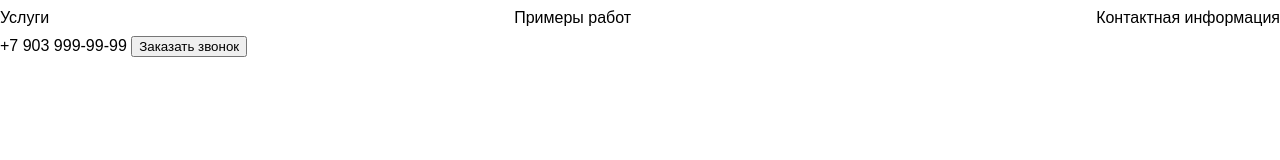
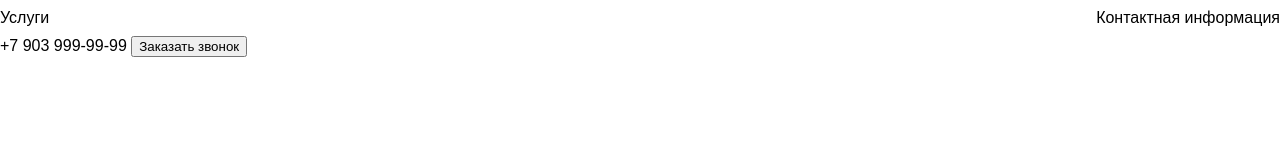
Before and after one commit to KseniyaVarlamova/special-app, a plain HTML site: page index.html in a window 1280 px wide. Drawn offline with Linux system fonts and the light colour scheme.

Commit message:
index.html changed, actions.js added

```diff
--- a/index.html
+++ b/index.html
@@ -13,7 +13,6 @@
     <header>
         <nav>
             <a href="#services">Услуги</a>
-            <a href="#portfolio">Примеры работ</a>
             <a href="#contacts">Контактная информация</a>
         </nav>
         <div>
```
Also changed, not shown: js/actions.js (renamed from js/widjets.js).
